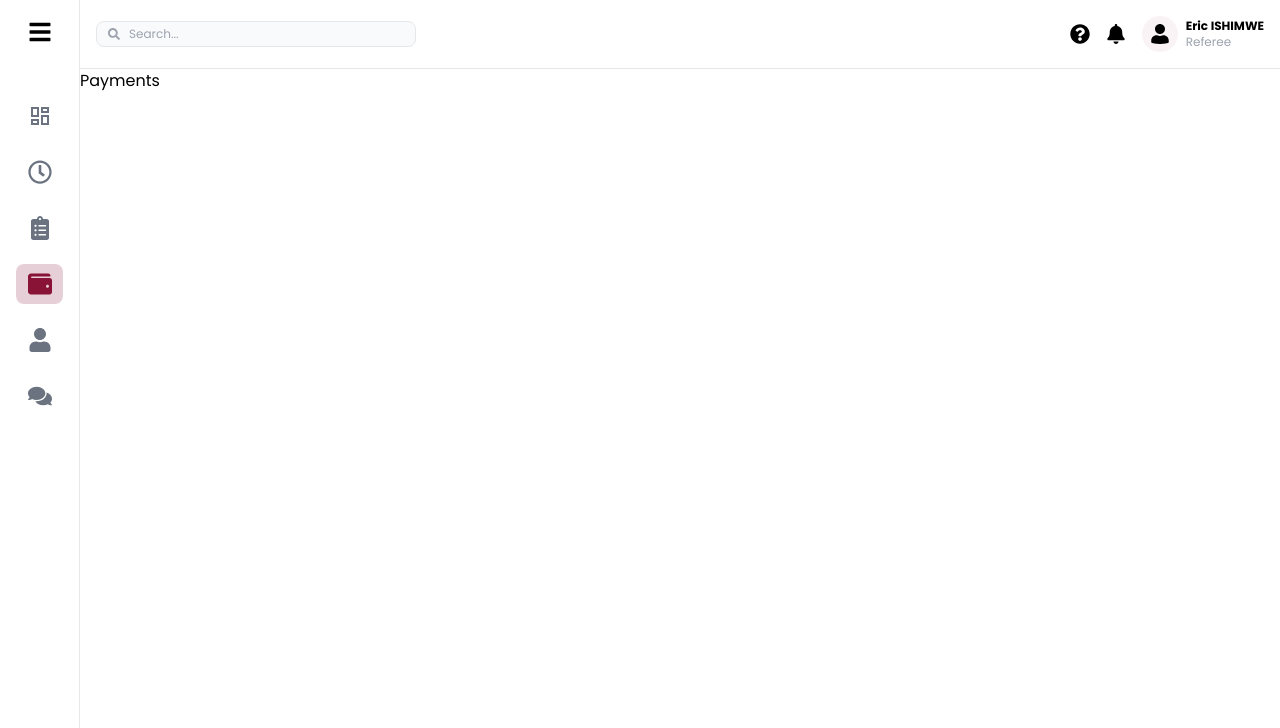
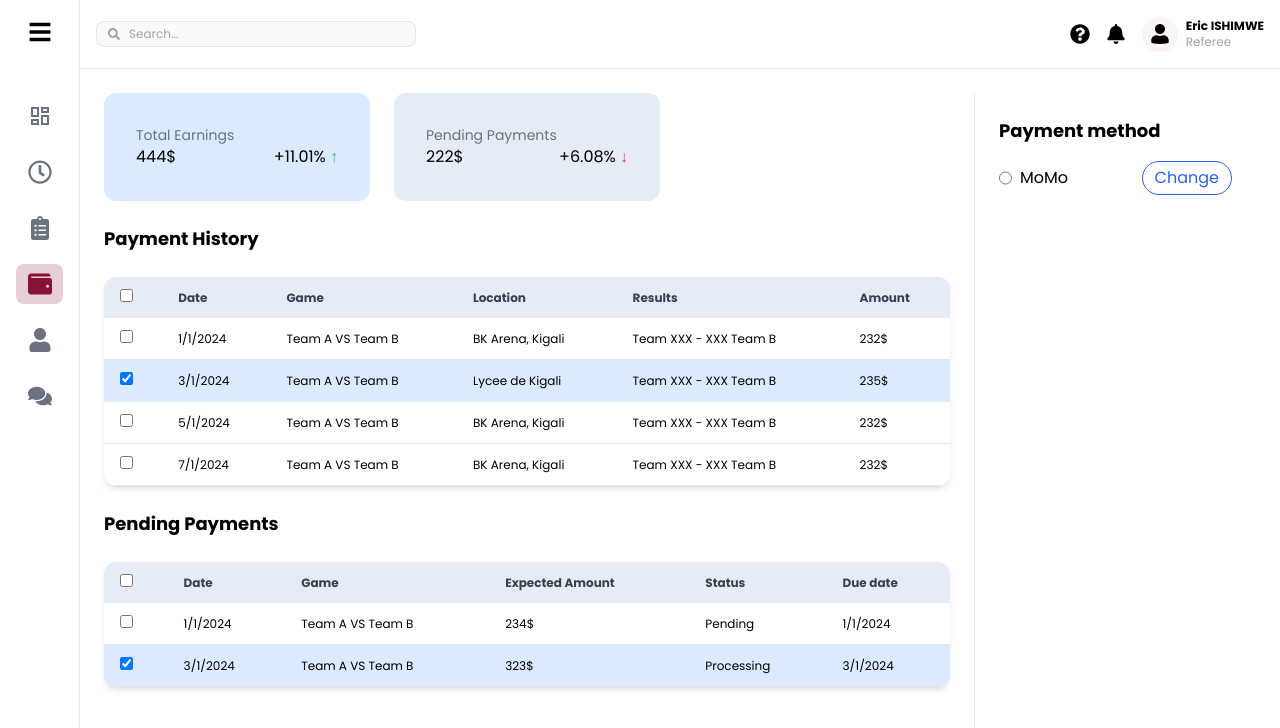
Before and after one commit to dushimire20/referee-app, a React (Vite) app: page /dashboard/payments in a window 1280 px wide. Shown: the top 728 px of the page. Built offline with nearby package versions, Linux system fonts and the light colour scheme.

Commit message:
Refactor: Add payments history and pending payments functionality

```diff
--- a/src/scenes/payments/index.tsx
+++ b/src/scenes/payments/index.tsx
@@ -1,7 +1,190 @@
+import React, { useState } from 'react';
+
 const Payments = () => {
-  return (
-    <div>Payments</div>
-  )
-}
+    const initialPaymentsHistory = [
+        {
+            date: '1/1/2024',
+            game: 'Team A VS Team B',
+            location: 'BK Arena, Kigali',
+            result: 'Team XXX - XXX Team B',
+            amount: '232$',
+            highlight: false
+        },
+        {
+            date: '3/1/2024',
+            game: 'Team A VS Team B',
+            location: 'Lycee de Kigali',
+            result: 'Team XXX - XXX Team B',
+            amount: '235$',
+            highlight: true
+        },
+        {
+            date: '5/1/2024',
+            game: 'Team A VS Team B',
+            location: 'BK Arena, Kigali',
+            result: 'Team XXX - XXX Team B',
+            amount: '232$',
+            highlight: false
+        },
+        {
+            date: '7/1/2024',
+            game: 'Team A VS Team B',
+            location: 'BK Arena, Kigali',
+            result: 'Team XXX - XXX Team B',
+            amount: '232$',
+            highlight: false
+        },
+    ];
 
-export default Payments
+    const initialPendingPayments = [
+        {
+            date: '1/1/2024',
+            game: 'Team A VS Team B',
+            expected: '234$',
+            status: 'Pending',
+            dueDate: '1/1/2024',
+            highlight: false
+        },
+        {
+            date: '3/1/2024',
+            game: 'Team A VS Team B',
+            expected: '323$',
+            status: 'Processing',
+            dueDate: '3/1/2024',
+            highlight: true
+        },
+    ];
+
+    const [paymentsHistory, setPaymentsHistory] = useState(initialPaymentsHistory);
+    const [pendingPayments, setPendingPayments] = useState(initialPendingPayments);
+
+    const handleSelectAllPayments = (e: React.ChangeEvent<HTMLInputElement>) => {
+        const checked = e.target.checked;
+        setPaymentsHistory(paymentsHistory.map(row => ({ ...row, highlight: checked })));
+    };
+
+    const handleSelectRowPayments = (index: number) => {
+        setPaymentsHistory(paymentsHistory.map((row, i) => i === index ? { ...row, highlight: !row.highlight } : row));
+    };
+
+    const handleSelectAllPending = (e: React.ChangeEvent<HTMLInputElement>) => {
+        const checked = e.target.checked;
+        setPendingPayments(pendingPayments.map(row => ({ ...row, highlight: checked })));
+    };
+
+    const handleSelectRowPending = (index: number) => {
+        setPendingPayments(pendingPayments.map((row, i) => i === index ? { ...row, highlight: !row.highlight } : row));
+    };
+
+    return (
+        <div className="p-6 min-h-screen flex">
+            <div className="flex flex-col md:flex-row w-full space-y-6 md:space-x-6 md:space-y-0 md:divide-x">
+                <div className="w-full md:w-3/4 space-y-6">
+                    <div className="grid grid-cols-1 sm:grid-cols-2 md:grid-cols-3 gap-6">
+                        <div className="p-8 rounded-xl bg-blue-100">
+                            <p className="text-sm text-gray-500">Total Earnings</p>
+                            <div className="flex justify-between">
+                                <p>444$</p>
+                                <p>+11.01% <span className="text-green-500">&#x2191;</span> </p>
+                            </div>
+                        </div>
+                        <div className="p-8 rounded-xl bg-[#E5ECF6]">
+                            <p className="text-sm text-gray-500">Pending Payments</p>
+                            <div className="flex justify-between">
+                                <p>222$</p>
+                                <p>+6.08% <span className="text-red-500">&#x2193;</span></p>
+                            </div>
+                        </div>
+                    </div>
+
+                    <h3 className="text-lg font-semibold">Payment History</h3>
+                    <div className="flex flex-col">
+                        <div className="-m-1.5 overflow-x-auto">
+                            <div className="p-1.5 min-w-full inline-block align-middle">
+                                <table className="min-w-full bg-white shadow-md rounded-xl overflow-hidden text-xs">
+                                    <thead className="text-gray-700 bg-[#E5ECF6] overflow-x-auto">
+                                        <tr>
+                                            <th className="py-3 px-4 text-left">
+                                                <input type="checkbox" onChange={handleSelectAllPayments} />
+                                            </th>
+                                            <th className="py-3 px-4 text-left">Date</th>
+                                            <th className="py-3 px-4 text-left">Game</th>
+                                            <th className="py-3 px-4 text-left">Location</th>
+                                            <th className="py-3 px-4 text-left">Results</th>
+                                            <th className="py-3 px-4 text-left">Amount</th>
+                                        </tr>
+                                    </thead>
+                                    <tbody className="text-blue-gray-900 overflow-x-auto">
+                                        {paymentsHistory.map((row, index) => (
+                                            <tr key={index} className={`border-b border-blue-gray-200 ${row.highlight ? 'bg-blue-100' : ''}`}>
+                                                <td className="py-3 px-4">
+                                                    <input type="checkbox" checked={row.highlight} onChange={() => handleSelectRowPayments(index)} />
+                                                </td>
+                                                <td className="py-3 px-4">{row.date}</td>
+                                                <td className="py-3 px-4">{row.game}</td>
+                                                <td className="py-3 px-4">{row.location}</td>
+                                                <td className="py-3 px-4">{row.result}</td>
+                                                <td className="py-3 px-4">{row.amount}</td>
+                                            </tr>
+                                        ))}
+                                    </tbody>
+                                </table>
+                            </div>
+                        </div>
+                    </div>
+
+                    <h3 className="text-lg font-semibold">Pending Payments</h3>
+                    <div className="flex flex-col">
+                        <div className="-m-1.5 overflow-x-auto">
+                            <div className="p-1.5 min-w-full inline-block align-middle">
+                                <table className="min-w-full shadow-md rounded-xl overflow-hidden text-xs z-10">
+                                    <thead className="text-gray-700 bg-[#E5ECF6] overflow-x-auto">
+                                        <tr>
+                                            <th className="py-3 px-4 text-left">
+                                                <input type="checkbox" onChange={handleSelectAllPending} />
+                                            </th>
+                                            <th className="py-3 px-4 text-left">Date</th>
+                                            <th className="py-3 px-4 text-left">Game</th>
+                                            <th className="py-3 px-4 text-left">Expected Amount</th>
+                                            <th className="py-3 px-4 text-left">Status</th>
+                                            <th className="py-3 px-4 text-left">Due date</th>
+                                        </tr>
+                                    </thead>
+                                    <tbody className="text-blue-gray-900 overflow-x-auto">
+                                        {pendingPayments.map((row, index) => (
+                                            <tr key={index} className={`border-b border-blue-gray-200 ${row.highlight ? 'bg-blue-100' : ''}`}>
+                                                <td className="py-3 px-4">
+                                                    <input type="checkbox" checked={row.highlight} onChange={() => handleSelectRowPending(index)} />
+                                                </td>
+                                                <td className="py-3 px-4">{row.date}</td>
+                                                <td className="py-3 px-4">{row.game}</td>
+                                                <td className="py-3 px-4">{row.expected}</td>
+                                                <td className="py-3 px-4">{row.status}</td>
+                                                <td className="py-3 px-4">{row.dueDate}</td>
+                                            </tr>
+                                        ))}
+                                    </tbody>
+                                </table>
+                            </div>
+                        </div>
+                    </div>
+                </div>
+
+                <div className="w-full md:w-1/4 space-y-6">
+                    <div className="bg-white p-6">
+                        <h3 className="text-lg font-semibold">Payment method</h3>
+                        <div className="flex justify-between items-center">
+                            <div className="mt-4 inline-flex">
+                                <input type="radio" id="radio1" name="paymentMethod" className="mr-2"/>
+                                <label htmlFor="radio1">MoMo</label>
+                            </div>
+                            <button className="mt-4 text-blue-600 border rounded-full border-blue-600 px-3 py-1 hover:underline">Change</button>
+                        </div>
+                    </div>
+                </div>
+            </div>
+        </div>
+    );
+};
+
+export default Payments;
```
